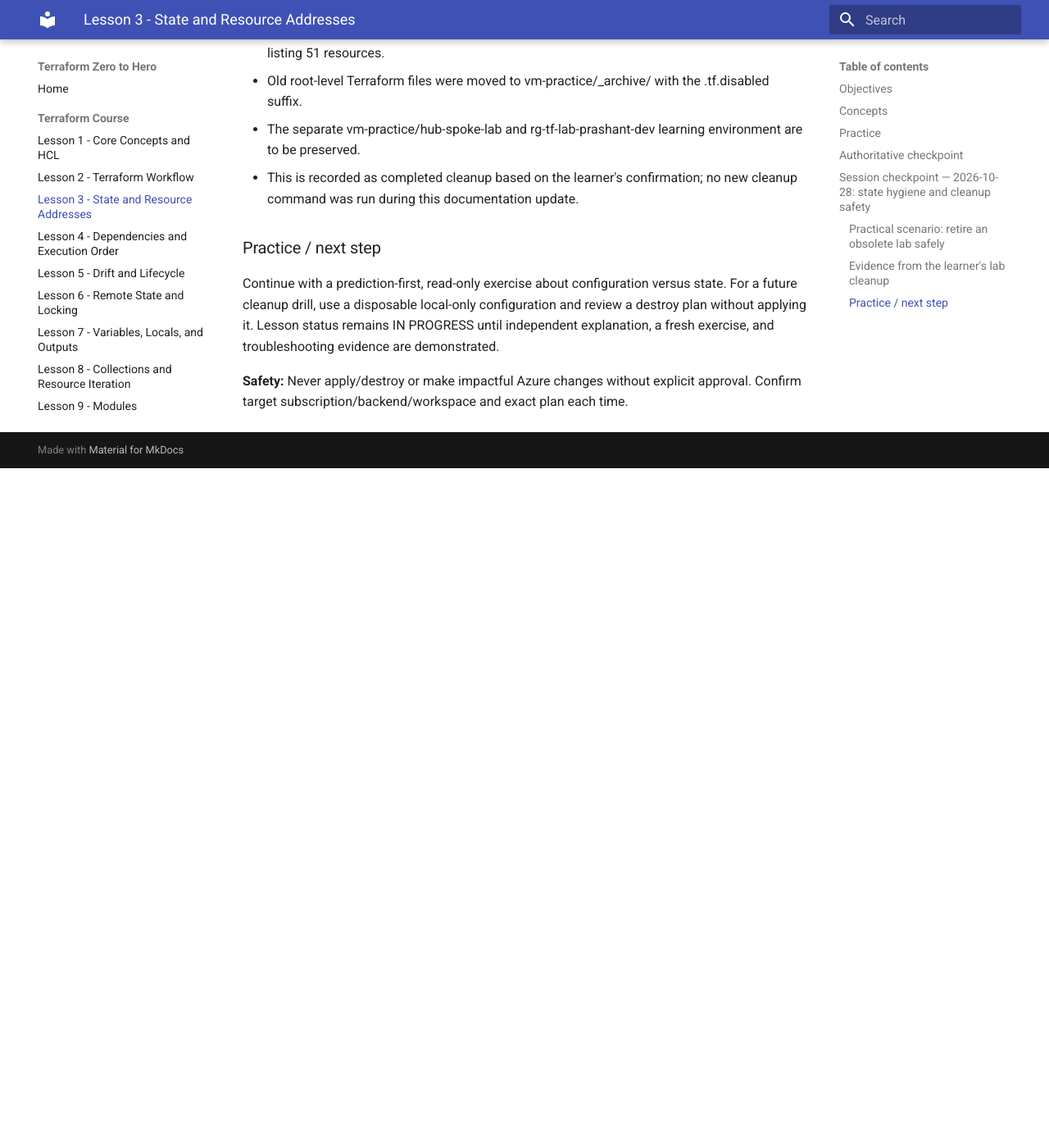
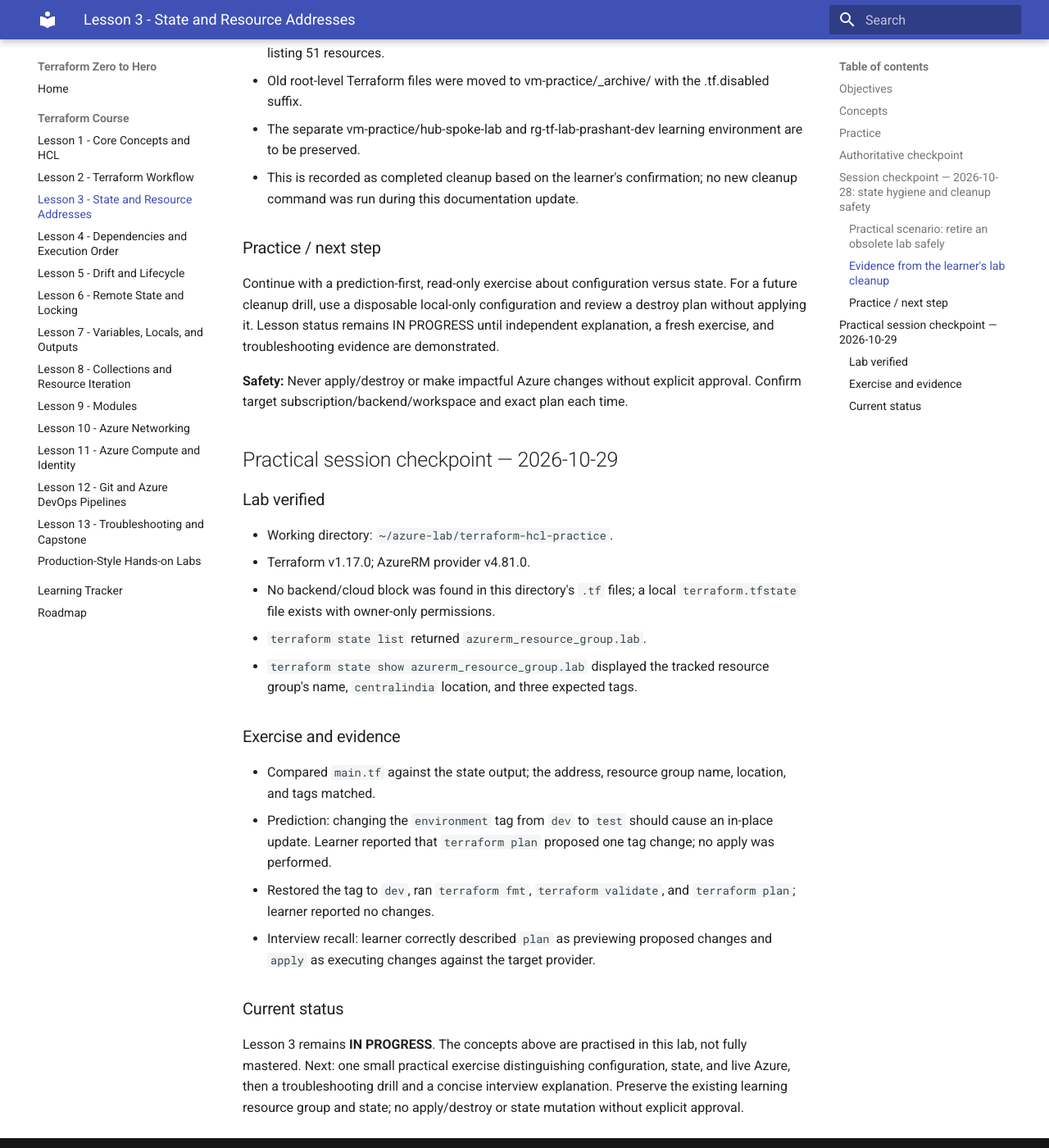
Before and after one commit to pshewale-dev/terraform-azure-lab, an MkDocs documentation site: the page built from docs/lesson-03-state.md, in a window 1280 px wide and 1400 px high, scrolled down 1327 px. Shown: the whole window at 82% size. Built offline with MkDocs 1.6.1 and Material for MkDocs 9.7.7, drawn with Linux system fonts in a browser that asks for light colours; before the commit the page ends 1898 px from its top, so only the background shows below that.

Commit message:
docs: add Lesson 3 practical state checkpoint

```diff
--- a/docs/lesson-03-state.md
+++ b/docs/lesson-03-state.md
@@ -40,3 +40,21 @@ A team has an old Terraform-managed environment that is no longer needed. The ta
 Continue with a prediction-first, read-only exercise about configuration versus state. For a future cleanup drill, use a disposable local-only configuration and review a destroy plan without applying it. Lesson status remains IN PROGRESS until independent explanation, a fresh exercise, and troubleshooting evidence are demonstrated.
 
 **Safety:** Never apply/destroy or make impactful Azure changes without explicit approval. Confirm target subscription/backend/workspace and exact plan each time.
+
+## Practical session checkpoint — 2026-10-29
+
+### Lab verified
+- Working directory: `~/azure-lab/terraform-hcl-practice`.
+- Terraform v1.17.0; AzureRM provider v4.81.0.
+- No backend/cloud block was found in this directory's `.tf` files; a local `terraform.tfstate` file exists with owner-only permissions.
+- `terraform state list` returned `azurerm_resource_group.lab`.
+- `terraform state show azurerm_resource_group.lab` displayed the tracked resource group's name, `centralindia` location, and three expected tags.
+
+### Exercise and evidence
+- Compared `main.tf` against the state output; the address, resource group name, location, and tags matched.
+- Prediction: changing the `environment` tag from `dev` to `test` should cause an in-place update. Learner reported that `terraform plan` proposed one tag change; no apply was performed.
+- Restored the tag to `dev`, ran `terraform fmt`, `terraform validate`, and `terraform plan`; learner reported no changes.
+- Interview recall: learner correctly described `plan` as previewing proposed changes and `apply` as executing changes against the target provider.
+
+### Current status
+Lesson 3 remains **IN PROGRESS**. The concepts above are practised in this lab, not fully mastered. Next: one small practical exercise distinguishing configuration, state, and live Azure, then a troubleshooting drill and a concise interview explanation. Preserve the existing learning resource group and state; no apply/destroy or state mutation without explicit approval.
```
